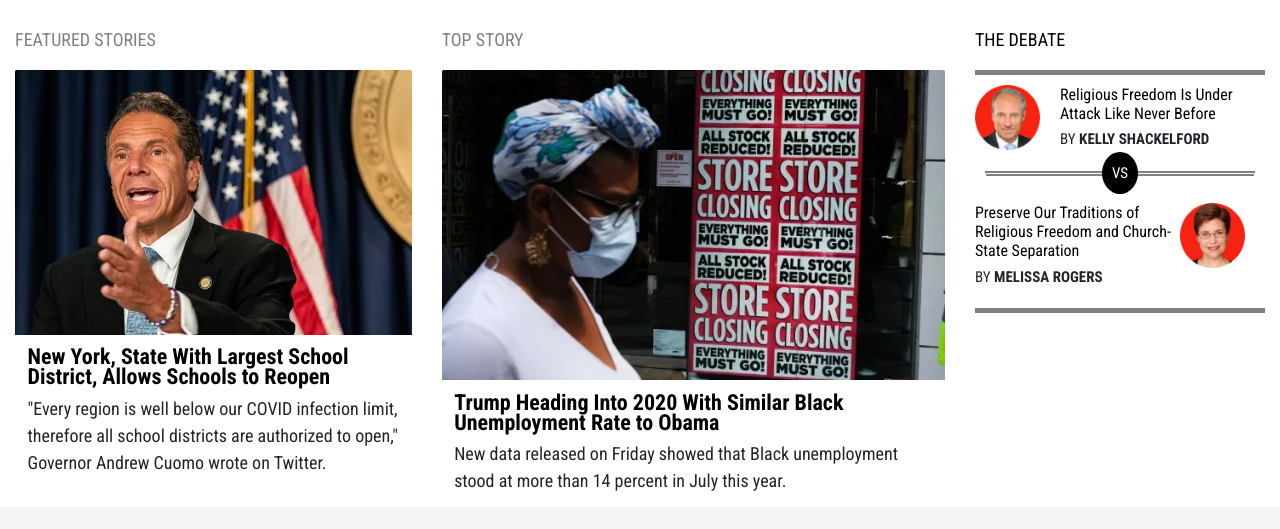
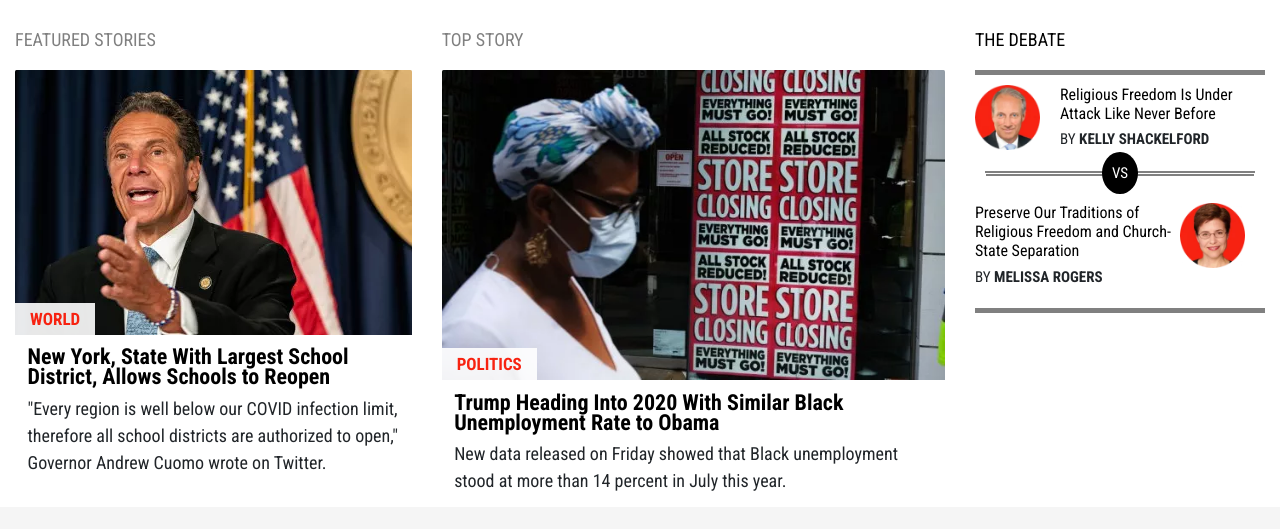
Before and after one commit to jose-Abel/newsweek-clone, a plain HTML site: page index.html in a window 1280 px wide. Shown: the part 215-744 px from the top of the page. Drawn offline with nearby package versions, Linux system fonts and the light colour scheme.

Commit message:
adding the category wrapper at the bottom of picture

```diff
--- a/index.html
+++ b/index.html
@@ -79,9 +79,14 @@
         <div class="col-4">
           <h3 class="news-col-titles">FEATURED STORIES</h3>
           <div class="card border-0">
+            <div class="img-wrapper">
+              <div class="category">
+                <a class="a-tag-category" href="https://www.newsweek.com/world">World</a>
+              </div>
               <a href="#" class="a-tag-news-img">
                 <img class="card-img-top feature-img" src="/img/andrew-cuomo.webp" alt="andrew">
               </a>
+            </div>
             <div class="card-body">
               <a href="#" class="a-tag-remove-decoration red-underline">
                 <h5 class="card-title card-news-title">New York, State With Largest School District, Allows Schools to Reopen</h5>
@@ -94,9 +99,14 @@
         <div class="col-5">
           <h3 class="news-col-titles">TOP STORY</h3>
           <div class="card border-0">
+            <div class="img-wrapper">
+              <div class="category">
+                <a class="a-tag-category" href="https://www.newsweek.com/world">Politics</a>
+              </div>
               <a href="#" class="a-tag-news-img">
                 <img class="card-img-top" src="/img/closing-down-sale-brooklyn.webp" alt="closing down">
               </a>
+            </div>
             <div class="card-body">
               <a href="#" class="a-tag-remove-decoration red-underline">
                 <h5 class="card-title card-news-title">Trump Heading Into 2020 With Similar Black Unemployment Rate to Obama</h5>
--- a/style.css
+++ b/style.css
@@ -139,6 +139,33 @@ body {
   color: gray;
 }
 
+.img-wrapper {
+  position: relative;
+}
+
+.category {
+  display: block;
+  text-transform: uppercase;
+  padding: 0.8rem 1.5rem;
+  background-color: rgba(255,255,255,.9);
+  position: absolute;
+  bottom: 0;
+  left: 0;
+  z-index: 1;
+  font-size: 1.7rem;
+  line-height: 1.6rem;
+  font-weight: 900;
+}
+
+.a-tag-category {
+  color: #f72210;
+}
+
+.a-tag-category:hover {
+  text-decoration: none;
+  color: #f72210;
+}
+
 .card-news-title {
   font-size: 2.2rem;
   font-weight: 900;
```
Lines whose indentation alone changed are shown as unchanged.
